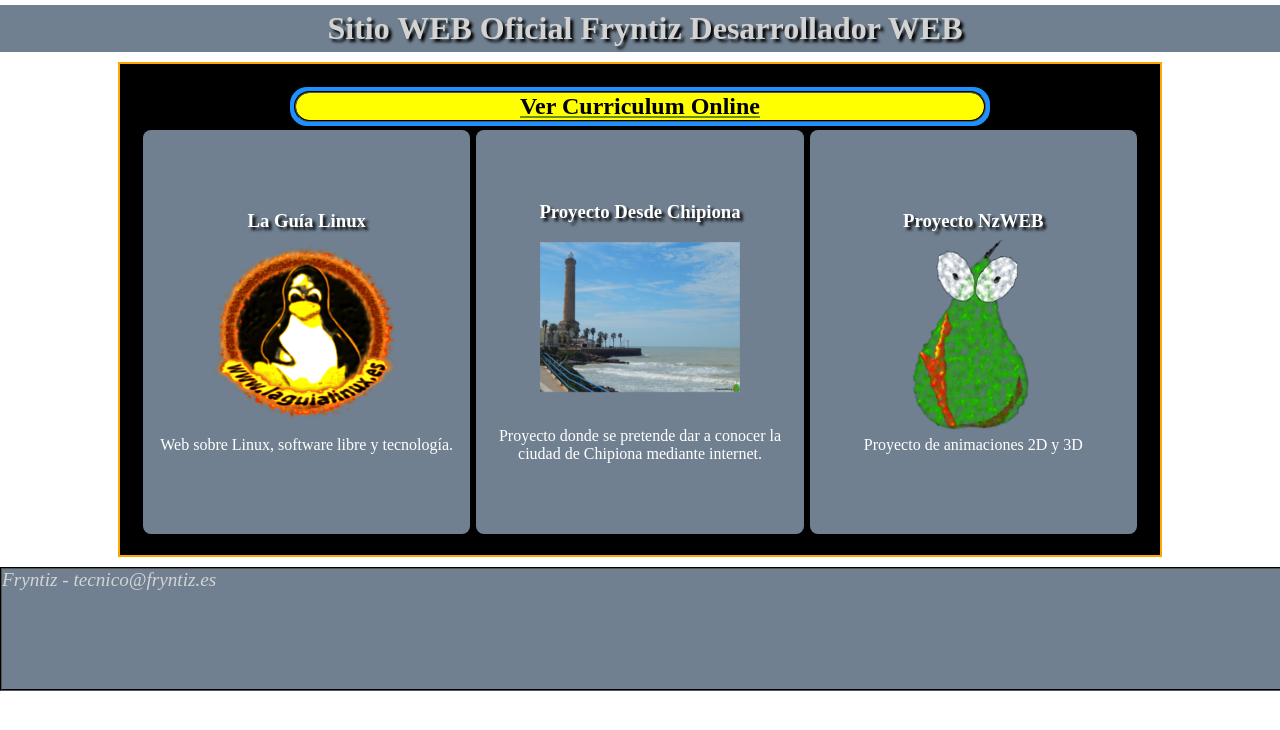
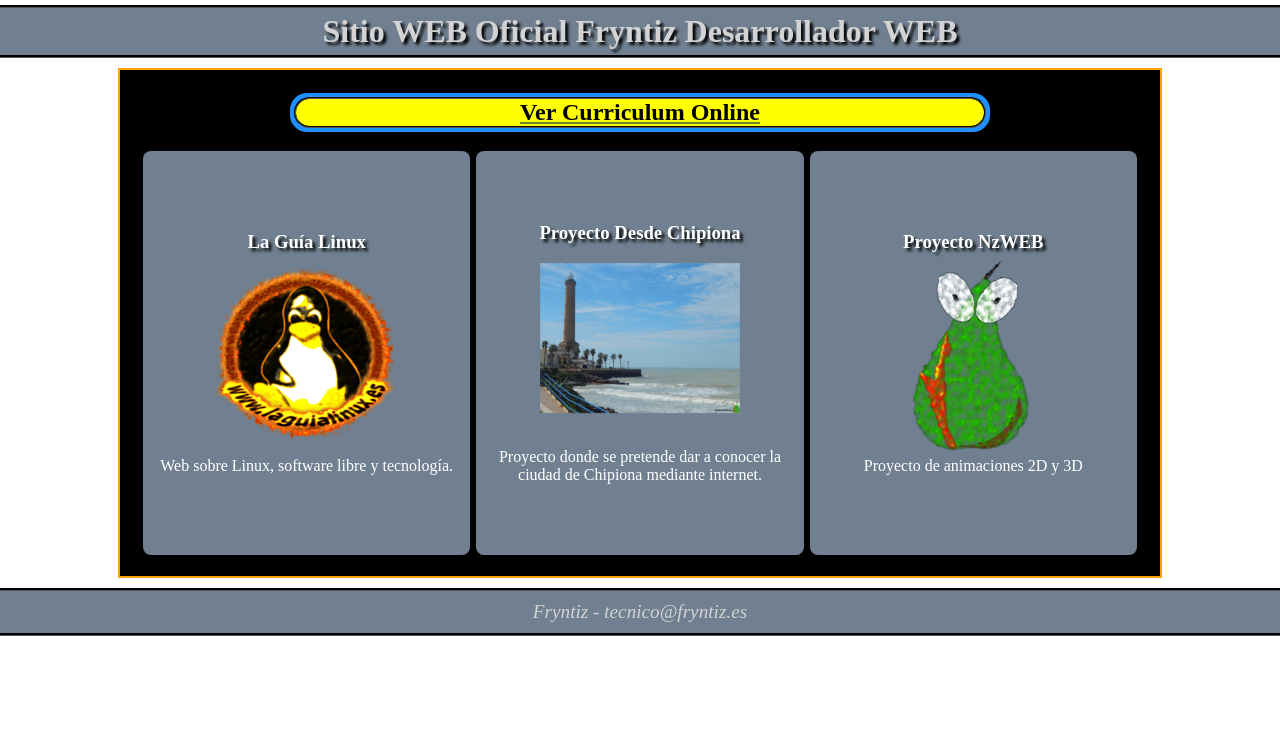
Before and after one commit to raupulus/www.fryntiz.es, a PHP site: page / in a window 1280 px wide. Shown: the top 730 px of the page. Run offline with PHP 8.4, Linux system fonts and the light colour scheme.

Commit message:
Margenes y centrados para titulo y footer

```diff
--- a/CSS/styles.css
+++ b/CSS/styles.css
@@ -3,12 +3,14 @@
 }
 #titulo {
 	margin: 5px 0;
-	padding: 5px;
+	padding: 5px 0;
 	width: 100%;
 	color: lightgray;
 	background-color: slategray;
 	text-align: center;
 	text-shadow: 3px 3px 3px black;
+	border-top: 3px black groove;
+	border-bottom: 3px black groove;
 }
 #cajaContenido {
 	margin: 10px auto;
@@ -19,13 +21,13 @@
 	border: 2px orange solid;
 }
 .boton {
+	margin: 0 auto 15px auto;
+	width: 70%;
 	align-content: center;
 	vertical-align: middle;
 	background-color: dodgerblue;
-	width: 70%;
 	border: 3px black solid;
 	border-radius: 20px;
-	margin: auto;
 }
 .boton A {
 	align-content: center;
@@ -93,10 +95,13 @@
 }
 #CajaFooter {
 	margin: 10px 0;
+	padding: 10px 0;
 	width: 100%;
-	height: 120px;
 	color: lightgrey;
 	font-size: 1.2em;
+	text-align: center;
+	vertical-align: middle;
 	background-color: slategray;
-	border: 2px black groove;
+	border-top: 3px black groove;
+	border-bottom: 3px black groove;
 }
```
